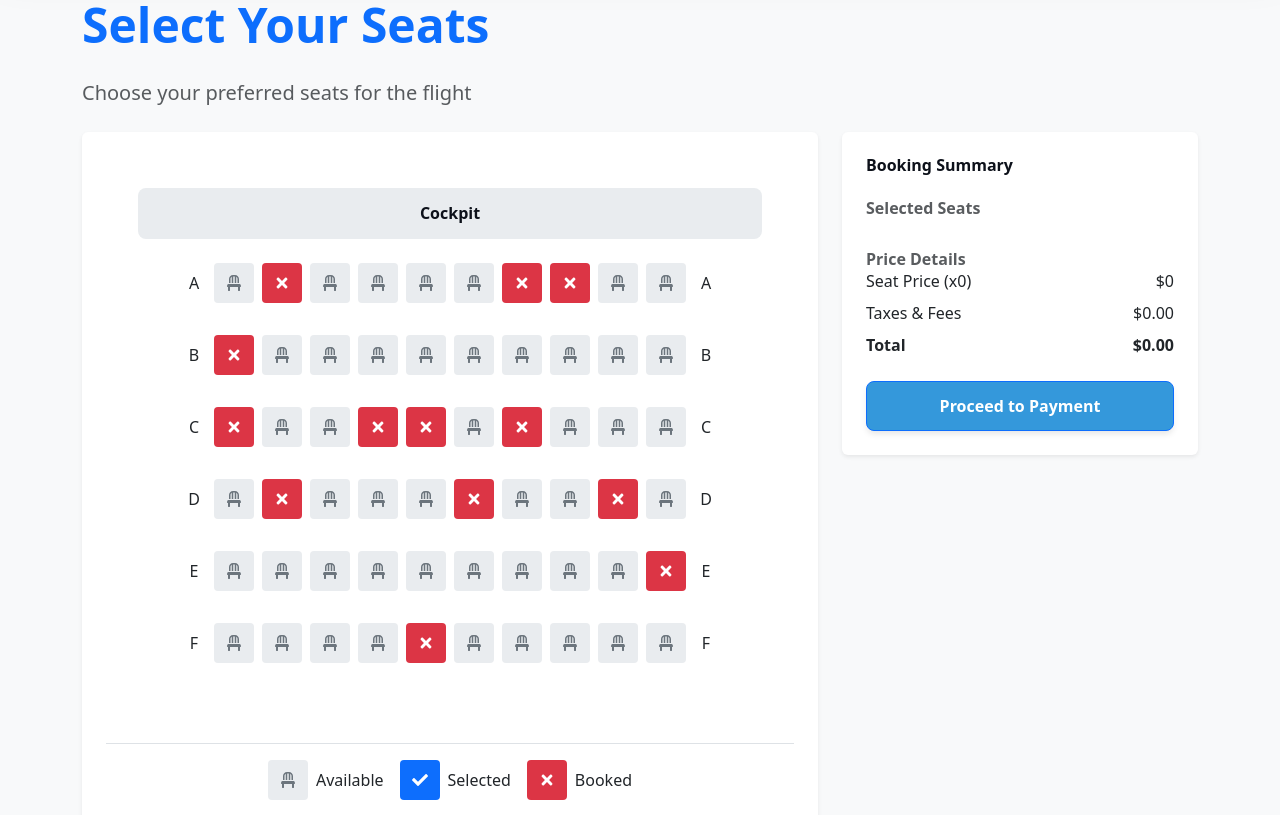
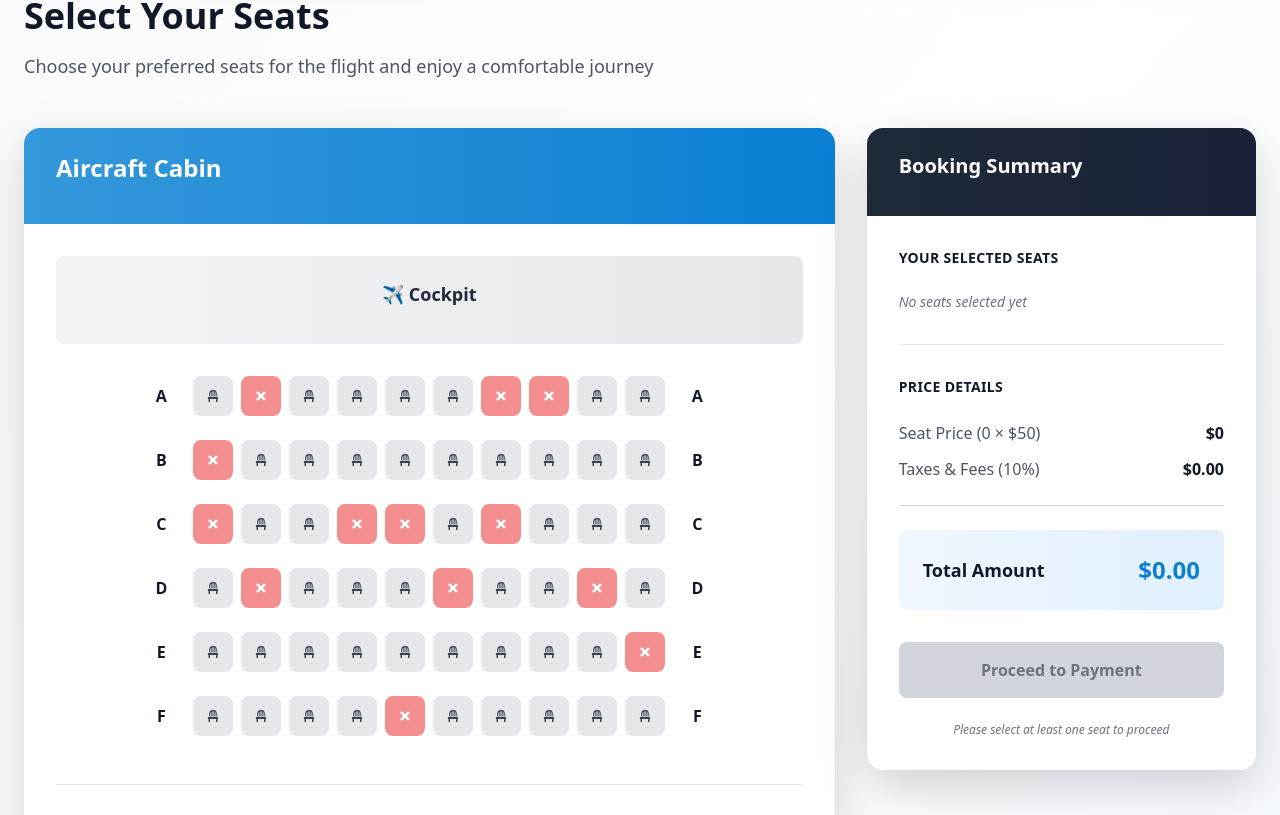
Before and after one commit to shopno8860/flight-booking, a React (Vite) app: page /flight-booking/seat-selection in a window 1280 px wide. Shown: the part 205-1020 px from the top of the page. Built offline with nearby package versions, Linux system fonts and the light colour scheme.

Commit message:
feat: Refactor Seat Selection component to use Tailwind CSS for improved styling and layout

```diff
--- a/src/components/seat/SeatSelection.css
+++ b/src/components/seat/SeatSelection.css
@@ -1,83 +1,4 @@
-.seat-selection-page {
-  min-height: 100vh;
-  background-color: #f8f9fa;
-}
-
-.airplane-cabin {
-  background-color: #fff;
-  border-radius: 0.5rem;
-  padding: 2rem;
-}
-
-.cockpit {
-  background-color: #e9ecef;
-  padding: 1rem;
-  border-radius: 0.5rem;
-  margin-bottom: 2rem;
-}
-
-.seat-map {
-  display: flex;
-  flex-direction: column;
-  align-items: center;
-  gap: 1rem;
-}
-
-.seat-row {
-  display: flex;
-  align-items: center;
-  gap: 0.5rem;
-}
-
-.row-label {
-  width: 1.5rem;
-  text-align: center;
-  font-weight: 500;
-}
-
-.seat {
-  width: 2.5rem;
-  height: 2.5rem;
-  display: flex;
-  align-items: center;
-  justify-content: center;
-  border-radius: 0.25rem;
-  cursor: pointer;
-  transition: all 0.3s ease;
-  background-color: #e9ecef;
-  color: #6c757d;
-}
-
-.seat.available:hover {
-  background-color: #dee2e6;
-  transform: scale(1.1);
-}
-
-.seat.selected {
-  background-color: #0d6efd;
-  color: white;
-}
-
-.seat.booked {
-  background-color: #dc3545;
-  color: white;
-  cursor: not-allowed;
-}
-
-.seat-legend {
-  margin-top: 2rem;
-  padding-top: 1rem;
-  border-top: 1px solid #dee2e6;
-}
-
-.selected-seats-list {
-  display: flex;
-  flex-wrap: wrap;
-  gap: 0.5rem;
-  margin-top: 0.5rem;
-}
-
-/* Responsive adjustments */
+/* Seat Selection component styles - now using Tailwind CSS for consistency */
 @media (max-width: 768px) {
   .seat {
     width: 2rem;
--- a/src/components/seat/SeatSelection.jsx
+++ b/src/components/seat/SeatSelection.jsx
@@ -1,5 +1,4 @@
 import React, { useState, useEffect } from 'react';
-import { Container, Row, Col, Card, Button, Badge, Alert } from 'react-bootstrap';
 import { FaChair, FaCheck, FaTimes } from 'react-icons/fa';
 import { useNavigate, useLocation } from 'react-router-dom';
 import Header from '../header/Header';
@@ -59,122 +58,185 @@ const SeatSelection = () => {
     }
   };
 
+  const taxesAndFees = (seatPrice * selectedSeats.length * 0.1).toFixed(2);
+  const finalTotal = (totalPrice * 1.1).toFixed(2);
+
   return (
-    <div className="seat-selection-page">
+    <div className="min-h-screen bg-gradient-to-br from-gray-50 via-white to-primary-50 flex flex-col">
       <Header />
 
-      <Container className="py-5">
-        <Row className="mb-4">
-          <Col>
-            <h1 className="display-5 fw-bold text-primary">Select Your Seats</h1>
-            <p className="lead text-muted">Choose your preferred seats for the flight</p>
-          </Col>
-        </Row>
-
-        <Row className="g-4">
-          <Col md={8}>
-            <Card className="border-0 shadow-sm">
-              <Card.Body className="p-4">
-                <div className="airplane-cabin mb-4">
-                  <div className="cockpit mb-4">
-                    <h5 className="text-center">Cockpit</h5>
+      <div className="flex-1 px-4 sm:px-6 lg:px-8 py-12">
+        <div className="max-w-7xl mx-auto">
+          {/* Page Header */}
+          <div className="mb-12">
+            <h1 className="text-4xl font-bold text-gray-900 mb-3">Select Your Seats</h1>
+            <p className="text-lg text-gray-600">Choose your preferred seats for the flight and enjoy a comfortable journey</p>
           </div>
 
-                  <div className="seat-map">
+          <div className="grid grid-cols-1 lg:grid-cols-3 gap-8">
+            {/* Seat Map Section */}
+            <div className="lg:col-span-2">
+              <div className="bg-white rounded-2xl shadow-lg overflow-hidden">
+                {/* Section Header */}
+                <div className="bg-gradient-to-r from-primary-500 to-primary-600 px-8 py-6">
+                  <h2 className="text-2xl font-bold text-white">Aircraft Cabin</h2>
+                </div>
+
+                {/* Cockpit */}
+                <div className="p-8">
+                  <div className="bg-gradient-to-r from-gray-100 to-gray-200 rounded-lg p-4 mb-8 text-center">
+                    <h3 className="text-gray-800 font-bold text-lg">✈️ Cockpit</h3>
+                  </div>
+
+                  {/* Seat Map */}
+                  <div className="flex flex-col items-center gap-4 mb-12">
                     {rows.map((row) => (
-                      <div key={row} className="seat-row mb-3">
-                        <div className="row-label">{row}</div>
+                      <div key={row} className="flex items-center gap-3">
+                        <div className="w-8 text-center font-bold text-gray-900">{row}</div>
+                        <div className="flex gap-2">
                           {Array.from({ length: columns }, (_, i) => i + 1).map((column) => {
                             const seatId = `${row}${column}`;
                             const isSelected = selectedSeats.includes(seatId);
                             const isBooked = Math.random() < 0.2; // 20% chance of being booked
 
                             return (
-                            <div
+                              <button
                                 key={column}
-                              className={`seat ${isSelected ? 'selected' : ''} ${isBooked ? 'booked' : ''}`}
+                                type="button"
                                 onClick={() => !isBooked && handleSeatClick(row, column)}
+                                disabled={isBooked}
+                                className={`w-10 h-10 rounded-lg flex items-center justify-center font-bold transition-all duration-200 ${
+                                  isBooked
+                                    ? 'bg-red-500 text-white cursor-not-allowed opacity-60'
+                                    : isSelected
+                                    ? 'bg-primary-600 text-white shadow-lg scale-105'
+                                    : 'bg-gray-200 text-gray-700 hover:bg-primary-200 hover:scale-110'
+                                }`}
+                                title={seatId}
                               >
-                              {isBooked ? <FaTimes /> : isSelected ? <FaCheck /> : <FaChair />}
-                            </div>
+                                {isBooked ? <FaTimes className="text-sm" /> : isSelected ? <FaCheck className="text-sm" /> : <FaChair className="text-xs" />}
+                              </button>
                             );
                           })}
-                        <div className="row-label">{row}</div>
+                        </div>
+                        <div className="w-8 text-center font-bold text-gray-900">{row}</div>
                       </div>
                     ))}
                   </div>
-                </div>
 
-                <div className="seat-legend">
-                  <div className="d-flex gap-3 justify-content-center">
-                    <div className="d-flex align-items-center">
-                      <div className="seat available me-2">
+                  {/* Seat Legend */}
+                  <div className="border-t border-gray-200 pt-8">
+                    <h4 className="font-bold text-gray-900 mb-6 text-center">Seat Legend</h4>
+                    <div className="grid grid-cols-3 gap-6">
+                      <div className="flex flex-col items-center">
+                        <div className="w-12 h-12 bg-gray-200 rounded-lg flex items-center justify-center text-gray-700 mb-3">
                           <FaChair />
                         </div>
-                      <span>Available</span>
+                        <span className="text-sm font-semibold text-gray-700">Available</span>
                       </div>
-                    <div className="d-flex align-items-center">
-                      <div className="seat selected me-2">
+                      <div className="flex flex-col items-center">
+                        <div className="w-12 h-12 bg-primary-600 rounded-lg flex items-center justify-center text-white mb-3 shadow-lg">
                           <FaCheck />
                         </div>
-                      <span>Selected</span>
+                        <span className="text-sm font-semibold text-gray-700">Selected</span>
                       </div>
-                    <div className="d-flex align-items-center">
-                      <div className="seat booked me-2">
+                      <div className="flex flex-col items-center">
+                        <div className="w-12 h-12 bg-red-500 rounded-lg flex items-center justify-center text-white mb-3 opacity-60">
                           <FaTimes />
                         </div>
-                      <span>Booked</span>
+                        <span className="text-sm font-semibold text-gray-700">Booked</span>
                       </div>
                     </div>
                   </div>
-              </Card.Body>
-            </Card>
-          </Col>
-
-          <Col md={4}>
-            <Card className="border-0 shadow-sm">
-              <Card.Body className="p-4">
-                <h4 className="mb-4">Booking Summary</h4>
-
-                <div className="mb-4">
-                  <h6 className="text-muted">Selected Seats</h6>
-                  <div className="selected-seats-list">
-                    {selectedSeats.map((seat) => (
-                      <Badge key={seat} bg="primary" className="me-2 mb-2">
-                        {seat}
-                      </Badge>
-                    ))}
+                </div>
               </div>
             </div>
 
-                <div className="mb-4">
-                  <h6 className="text-muted">Price Details</h6>
-                  <div className="d-flex justify-content-between mb-2">
-                    <span>Seat Price (x{selectedSeats.length})</span>
-                    <span>${seatPrice * selectedSeats.length}</span>
+            {/* Booking Summary */}
+            <div className="lg:col-span-1">
+              <div className="bg-white rounded-2xl shadow-lg overflow-hidden sticky top-8">
+                {/* Summary Header */}
+                <div className="bg-gradient-to-r from-secondary-600 to-secondary-700 px-8 py-6">
+                  <h3 className="text-xl font-bold text-white">Booking Summary</h3>
                 </div>
-                  <div className="d-flex justify-content-between mb-2">
-                    <span>Taxes & Fees</span>
-                    <span>${(seatPrice * selectedSeats.length * 0.1).toFixed(2)}</span>
+
+                {/* Summary Body */}
+                <div className="p-8">
+                  {/* Selected Seats */}
+                  <div className="mb-8">
+                    <h4 className="text-sm font-bold text-gray-900 mb-4 uppercase tracking-wide">Your Selected Seats</h4>
+                    {selectedSeats.length > 0 ? (
+                      <div className="flex flex-wrap gap-2">
+                        {selectedSeats.map((seat) => (
+                          <div
+                            key={seat}
+                            className="px-3 py-2 bg-primary-600 text-white rounded-lg text-sm font-bold hover:bg-primary-700 transition-colors"
+                          >
+                            {seat}
                           </div>
-                  <div className="d-flex justify-content-between fw-bold">
-                    <span>Total</span>
-                    <span>${(totalPrice * 1.1).toFixed(2)}</span>
+                        ))}
+                      </div>
+                    ) : (
+                      <p className="text-gray-500 text-sm italic">No seats selected yet</p>
+                    )}
+                  </div>
+
+                  {/* Divider */}
+                  <div className="h-px bg-gray-200 mb-8"></div>
+
+                  {/* Price Breakdown */}
+                  <div className="mb-8">
+                    <h4 className="text-sm font-bold text-gray-900 mb-4 uppercase tracking-wide">Price Details</h4>
+
+                    <div className="space-y-3">
+                      <div className="flex justify-between items-center">
+                        <span className="text-gray-600">Seat Price ({selectedSeats.length} × ${seatPrice})</span>
+                        <span className="text-gray-900 font-semibold">${seatPrice * selectedSeats.length}</span>
+                      </div>
+
+                      <div className="flex justify-between items-center">
+                        <span className="text-gray-600">Taxes & Fees (10%)</span>
+                        <span className="text-gray-900 font-semibold">${taxesAndFees}</span>
                       </div>
                     </div>
 
-                <Button
-                  variant="primary"
-                  className="w-100"
+                    {/* Divider */}
+                    <div className="h-px bg-gray-300 my-4"></div>
+
+                    {/* Total */}
+                    <div className="bg-gradient-to-r from-primary-50 to-primary-100 rounded-lg p-4">
+                      <div className="flex justify-between items-center">
+                        <span className="text-lg font-bold text-gray-900">Total Amount</span>
+                        <span className="text-2xl font-bold text-primary-600">${finalTotal}</span>
+                      </div>
+                    </div>
+                  </div>
+
+                  {/* Action Button */}
+                  <button
                     onClick={handleProceedToPayment}
+                    disabled={selectedSeats.length === 0}
+                    className={`w-full py-3 px-6 rounded-lg font-bold transition-all duration-300 ${
+                      selectedSeats.length === 0
+                        ? 'bg-gray-300 text-gray-500 cursor-not-allowed'
+                        : 'btn-primary bg-gradient-to-r from-primary-500 to-primary-600 text-white hover:from-primary-600 hover:to-primary-700 shadow-lg hover:shadow-xl'
+                    }`}
                   >
                     Proceed to Payment
-                </Button>
-              </Card.Body>
-            </Card>
-          </Col>
-        </Row>
-      </Container>
+                  </button>
+
+                  {/* Info Message */}
+                  {selectedSeats.length === 0 && (
+                    <p className="text-xs text-gray-500 mt-4 text-center italic">
+                      Please select at least one seat to proceed
+                    </p>
+                  )}
+                </div>
+              </div>
+            </div>
+          </div>
+        </div>
+      </div>
 
       <Footer />
     </div>
```
Also changed, not shown: 2 other files (tests, documents, lock files or other folders). Lines whose indentation alone changed are shown as unchanged.
